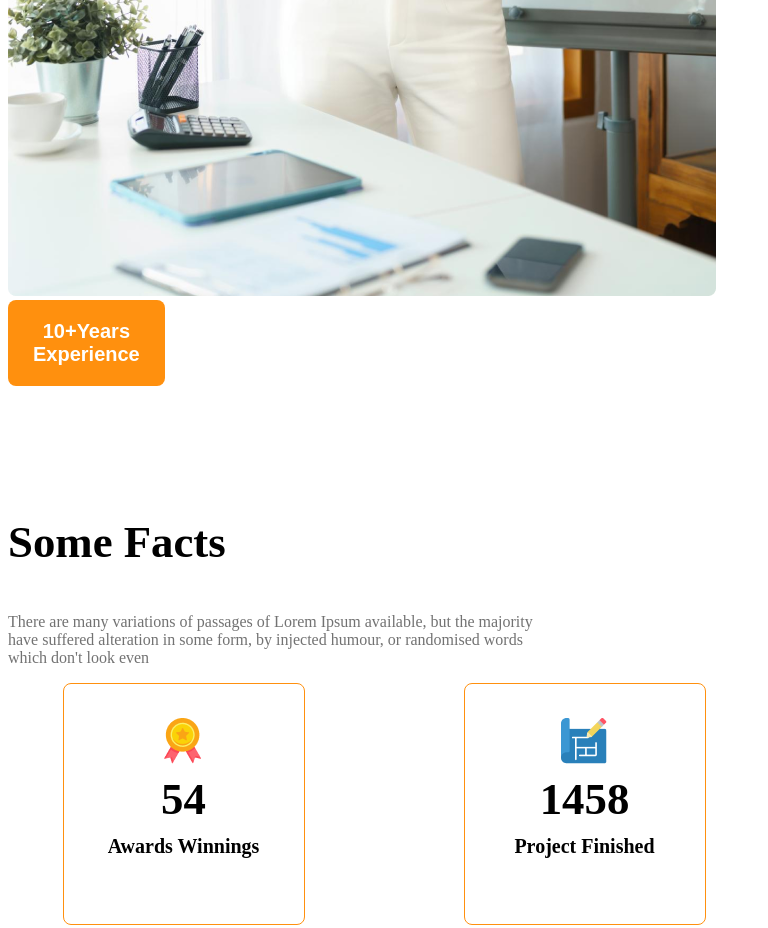
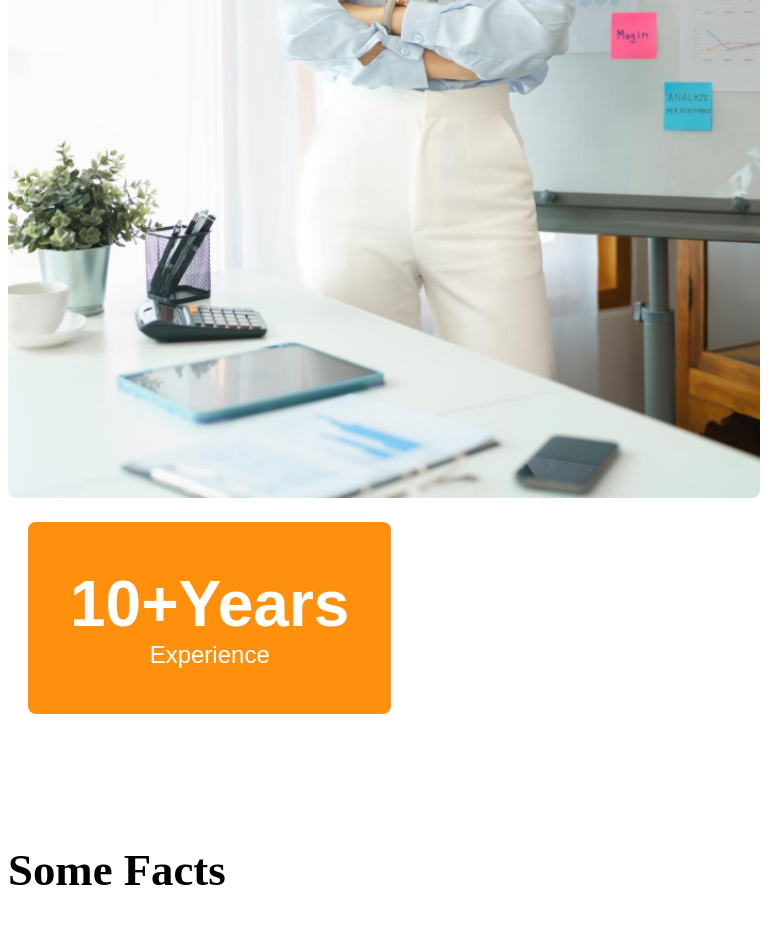
Before and after one commit to mintuvumi/g3-architect-website, a plain HTML site: page index.html in a window 768 px wide. Shown: the part 3885-4813 px from the top of the page. Drawn offline with Linux system fonts and the light colour scheme.

Commit message:
added experience badge, image work section

```diff
--- a/architects.css
+++ b/architects.css
@@ -121,6 +121,21 @@ main >section{
   margin-bottom: 0px;
 
 }
+#experience-badge{
+  padding: 45px 42px;
+  font-size: 1.5rem;
+  font-weight: 500;
+  margin-left: -100px;
+  margin-top: -100px;
+}
+#experience-year{
+  font-size: 4rem;
+  font-weight: 700;
+}
+.featured-rachitech img{
+  width: 100%;
+
+}
 .feature-card{
   padding: 30px;
   box-shadow: 0 4px 30px 0 rgba(0, 0, 0, 0.06);
@@ -177,6 +192,7 @@ main >section{
 @media screen and (max-width: 576px) {
   .navbar,
   .nav-links,
+  .features,
   .teams{
     flex-direction: column;
   }
@@ -197,19 +213,28 @@ main >section{
   .our-features{
     margin-left: 20px;
   }
+  #experience-badge{
+    margin-top: 20px;
+    margin-left: 20px;
+  }
 }
 
 /* medium size device */
 @media screen and (min-width: 576px) and (max-width: 992px) {
-  .teams{
+  .teams, .features{
     flex-direction: column;
   }
   .our-features{
     margin: 50px auto;
   }
-}
-.sponsor-companies, .facts-container{
+  #experience-badge{
+    margin-top: 20px;
+    margin-left: 20px;
+  }
+
+  .sponsor-companies, .facts-container{
   grid-template-columns: repeat(2, 1fr);
   gap: 50px;
   justify-items: center;
 }
+}
--- a/index.html
+++ b/index.html
@@ -48,7 +48,7 @@
         </section>
 
         <!-- feature sectin start -->
-         <section class="teams display-flex">
+         <section class="features display-flex">
             <div>
               <h3 id="" class="section-title">Features you will <br> love & enjoy</h3>
               <p class="text-light-gray">There are many variations of passages of Lorem Ipsum available, but the majority have suffered alteration in some form, by injected humour, or randomised words which don't look even</p>
@@ -72,7 +72,7 @@
                </div>
               </div>
 
-            <div>
+            <div class="featured-rachitech">
               <img src="images/architect.png" alt="">
               <button id="experience-badge" class="btn-primary">
                 <span id="experience-year">10+Years</span>
```
